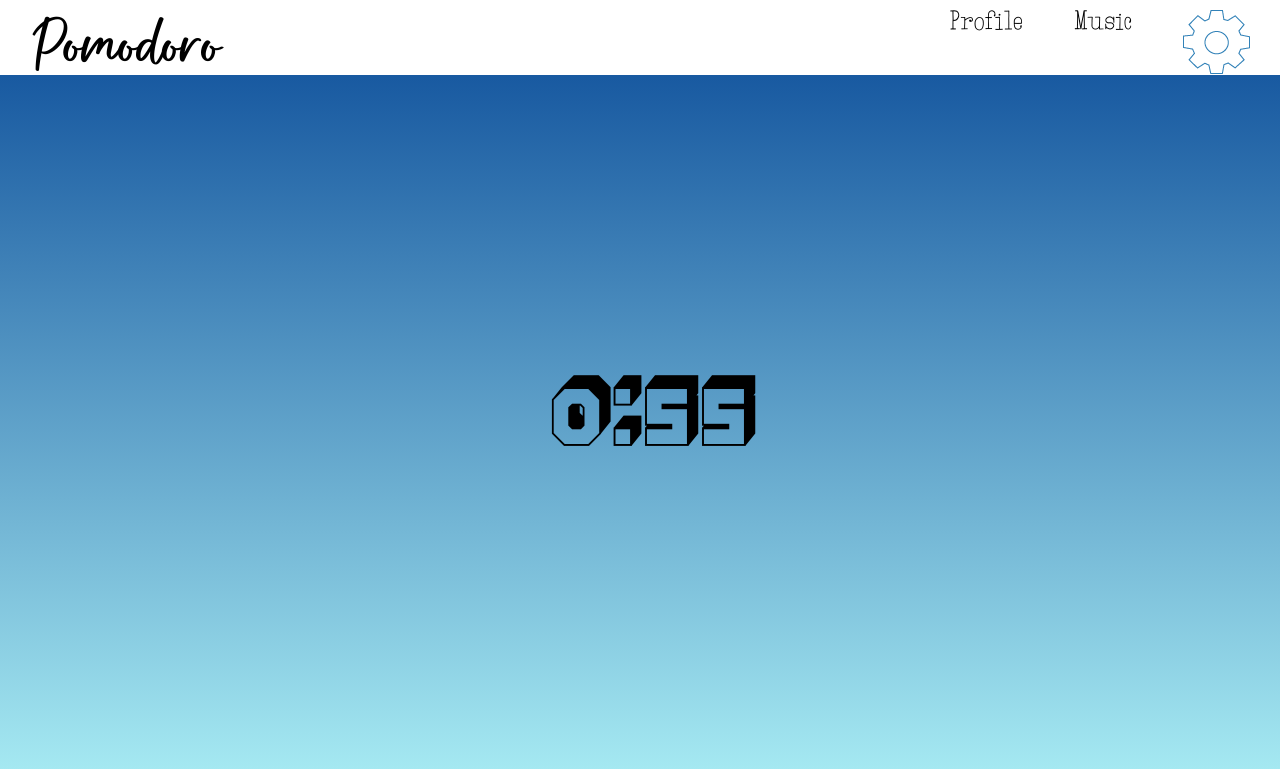
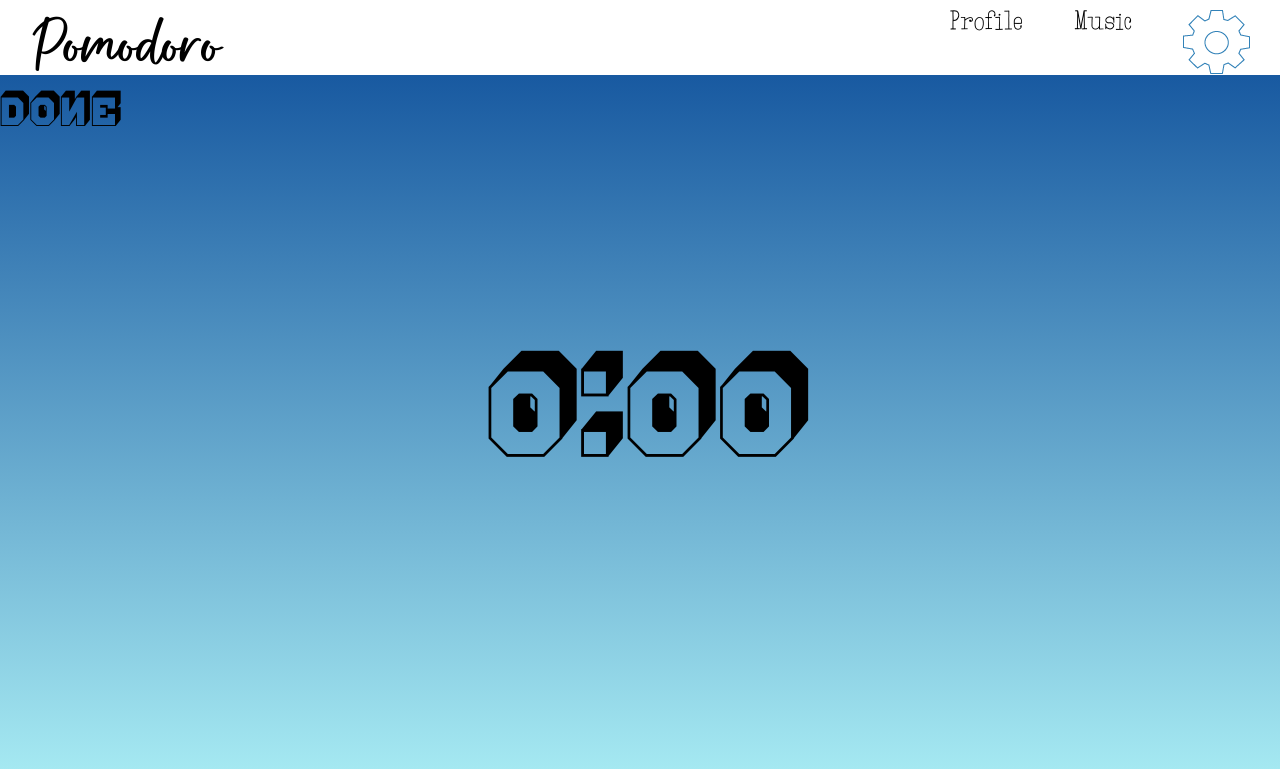
Before and after one commit to disha-shankara/Pomodoro, a Flask app: page / in a window 1280 px wide. Shown: the top 769 px of the page. Run offline with Flask 3, Linux system fonts and the light colour scheme; a user stored in the database is signed in; style sheets or scripts are compiled from the project's sources; some libraries are stand-ins or nearby versions.

Commit message:
Thu, Dec 21, 2023, 11:01 PM +05:30

```diff
--- a/static/styles.css
+++ b/static/styles.css
@@ -68,9 +68,16 @@
 
 .timer{
 	font-family: strengthen;
-	font-size:100px;
+	font-size:150px;
 	position: absolute;
-	left: 43%;
-	top: 43%;
+	left: 38%;
+	top: 38%;
+}
+
+.message
+{
+	font-family: strengthen;
+	font-size: 50px;
+
 
 }
--- a/templates/index.html
+++ b/templates/index.html
@@ -5,7 +5,7 @@
 {% block main %}
 <p id = "demo"></p>
 <p id = "timer"class ="timer"></p>
-<p id = "message"></p>
+<p id = "message" class = "message"></p>
 
 
 {% endblock %}
@@ -13,9 +13,9 @@
 {% block javascript %}
 <script>
 	const timer = document.getElementById("timer");
-	const focusMinutes = 1;
+	const focusMinutes = 5;
 	// converting minutes into seconds
-	let time = 60 * focusMinutes;
+	let time =  focusMinutes;
 	var CountDown = setInterval(function displayTimer() {
 		//getting mins from the total_seconds(time) - Calculating every second
 		const minute = Math.floor(time / 60);
```
Also changed, not shown: 1 other file.
